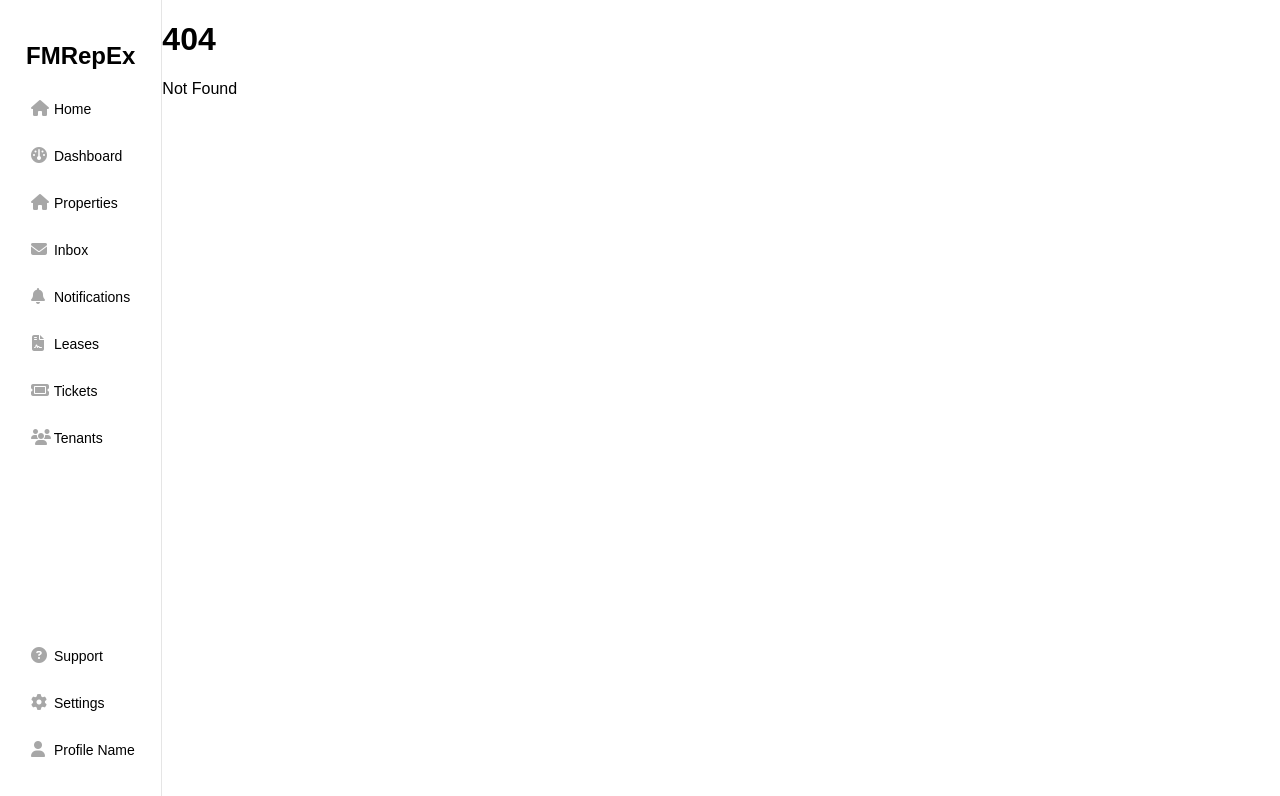
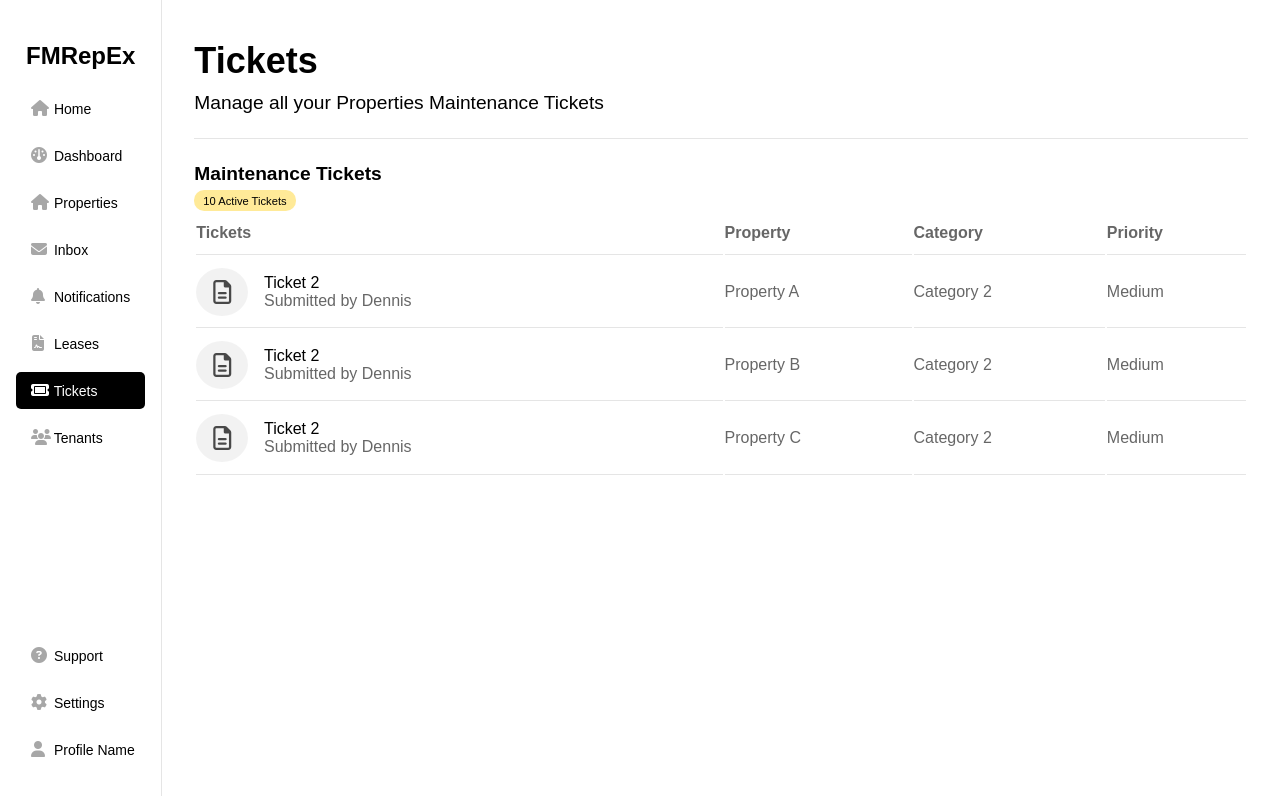
Before and after one commit to lukman155/fmrep-frontend, a SvelteKit app: page /tickets in a window 1280 px wide. Before the commit this address had no page. Shown: the top 796 px of the page. Built offline with nearby package versions, Linux system fonts and the light colour scheme; a web font is replaced by a local one.

Commit message:
Add: Tickets and Properties

```diff
--- a/src/routes/SideMenu.svelte
+++ b/src/routes/SideMenu.svelte
@@ -1,4 +1,11 @@
 <script>
+
+  import { page } from '$app/stores'
+  import { onMount } from 'svelte';
+
+  $: currentRoute = $page.route.id;
+
+
 
   let menuItems = [
     { text: 'Home', link: '', icon: 'fa-home' },
@@ -18,7 +25,7 @@
     <a class="menu-item logo" href='/'>FMRepEx</a>
 
     {#each menuItems as item (item.text)}
-      <a class="menu-item {item.link}" href='/{item.link}'><i class="fa {item.icon}"></i> {item.text}</a>
+      <a class="menu-item {item.link} {currentRoute == '/'+item.link? 'active': ''}" href='/{item.link}'><i class="fa {item.icon}"></i> {item.text}</a>
     {/each}
   </div>
   <div class="bottom links">
@@ -29,6 +36,12 @@
 </nav>
 
 <style>
+
+  .active, .active > .fa {
+    background-color: black;
+    color: white;
+    border-radius: 5px;
+  }
   /* Add your CSS styling for the side menu here */
   .side-menu {
     display: flex;
--- /dev/null
+++ b/src/routes/properties/+page.svelte
@@ -0,0 +1,142 @@
+
+
+
+<section>
+  <div class="title">
+    <h1>Properties</h1>
+    <p>Manage all your Properties</p>
+  </div>
+
+  <h2>Properties</h2>
+  <p class="badge">12 Properties Listed</p>
+
+
+  <table>
+      <thead>
+          <tr>
+            <th>Property</th>
+              <th>Tenant</th>
+              <th>Building Type</th>
+              <th>Lease Term</th>
+          </tr>
+      </thead>
+      <tbody>
+        <tr>
+          <td class="t-text">
+            <div class="img-con">
+              <img src="pics/house.jpg" alt="prop-image">
+            </div>
+            <p class="ticket-text">Above Apartments<br>
+              <span class="submit-badge">No. 5, Sandscript Avenue</span></p>
+          </td>
+          <td>Mr Dennis</td>
+          <td>2 Bedroom Ensuite</td>
+          <td>1 Year</td>
+      </tr>
+
+      </tbody>
+  </table>
+
+</section>
+
+
+<style>
+    .img-con {
+    width: 100px;
+    height: auto;
+
+  }
+
+  img {
+    width: 100%;
+    height: 100%;
+    object-fit: cover;
+    border-radius: 5%;
+  }
+
+  .t-text {
+    display: flex;
+    gap: 1em;
+    align-items: center;
+  }
+
+  .t-text > p {
+    font-size: 1em;
+    margin: 0;
+    font-weight: 500;
+    color: rgb(0, 0, 0);
+
+  }
+
+  p > span, td, th {
+    color: rgba(0, 0, 0, 0.601);
+  }
+
+
+  table {
+    width: 100%;
+    text-align: left;
+    min-width: 800px;
+  }
+
+  td, th {
+
+    position: relative;
+    padding: .7em 0;
+    border-bottom: 1px solid rgba(0,0,0,.1);
+  }
+
+  section {
+    padding: 1em 2em;
+  }
+
+  .badge {
+    width: fit-content;
+    border-radius: 10px;
+    padding: .4em .8em;
+    background-color: rgba(255, 204, 0, 0.404);
+    font-size: .7em;
+  }
+
+  h1, h2, p {
+    margin: 0;
+  }
+
+  h2 {
+    font-size: 1.2em;
+    font-weight: 600;
+  }
+
+  p {
+    font-size: .8em;
+    margin: .5em 0 0 0;
+
+  }
+
+  .title {
+    font-size: 1.5em;
+    text-align: center;
+    padding: 1em 0;
+    border-bottom: 1px solid rgba(0,0,0,.1);
+    margin-bottom: 1em;
+    text-align: left;
+  }
+  .row {
+    display: flex;
+
+  }
+
+
+
+  .column {
+    flex: 1;
+    display: flex;
+    flex-direction: column;
+    padding: 0 2em;
+    height: 1000px;
+  }
+
+  .v-line {
+    border-right: 1px solid rgba(0, 0, 0, 0.1) ;
+  }
+</style>
--- /dev/null
+++ b/src/routes/tickets/+page.svelte
@@ -0,0 +1,154 @@
+
+
+
+<section>
+  <div class="title">
+    <h1>Tickets</h1>
+    <p>Manage all your Properties Maintenance Tickets</p>
+  </div>
+
+  <h2>Maintenance Tickets</h2>
+  <p class="badge">10 Active Tickets</p>
+
+
+  <table>
+      <thead>
+          <tr>
+              <th>Tickets</th>
+              <th>Property</th>
+              <th>Category</th>
+              <th>Priority</th>
+          </tr>
+      </thead>
+      <tbody>
+        <tr>
+          <td class="t-text">
+            <i class="fa-regular fa-file-lines"></i>
+            <p class="ticket-text">Ticket 2<br>
+              <span class="submit-badge">Submitted by Dennis</span></p>
+          </td>
+          <td>Property A</td>
+          <td>Category 2</td>
+          <td>Medium</td>
+      </tr>
+      <tr>
+        <td class="t-text">
+          <i class="fa-regular fa-file-lines"></i>
+          <p class="ticket-text">Ticket 2<br>
+            <span class="submit-badge">Submitted by Dennis</span></p>
+        </td>
+        <td>Property B</td>
+        <td>Category 2</td>
+        <td>Medium</td>
+    </tr>
+    <tr>
+      <td class="t-text">
+        <i class="fa-regular fa-file-lines"></i>
+        <p class="ticket-text">Ticket 2<br>
+          <span class="submit-badge">Submitted by Dennis</span></p>
+      </td>
+      <td>Property C</td>
+      <td>Category 2</td>
+      <td>Medium</td>
+  </tr>
+
+      </tbody>
+  </table>
+
+</section>
+
+
+<style>
+  .t-text {
+    display: flex;
+    gap: 1em;
+    align-items: center;
+  }
+
+  .t-text > p {
+    font-size: 1em;
+    margin: 0;
+    font-weight: 500;
+    color: rgb(0, 0, 0);
+
+  }
+
+  p > span, td, th {
+    color: rgba(0, 0, 0, 0.601);
+  }
+
+  .fa-regular {
+    background-color: rgba(0, 0, 0, 0.05);
+    padding: .5em .7em;
+    border-radius: 50%;
+    color: rgba(0, 0, 0, 0.7);
+    font-size: 1.5em;
+  }
+
+  table {
+    width: 100%;
+    text-align: left;
+
+  }
+
+  td, th {
+
+    position: relative;
+    padding: .7em 0;
+    border-bottom: 1px solid rgba(0,0,0,.1);
+  }
+
+  section {
+    padding: 1em 2em;
+  }
+
+  .badge {
+    width: fit-content;
+    border-radius: 10px;
+    padding: .4em .8em;
+    background-color: rgba(255, 204, 0, 0.404);
+    font-size: .7em;
+  }
+
+  h1, h2, p {
+    margin: 0;
+  }
+
+  h2 {
+    font-size: 1.2em;
+    font-weight: 600;
+  }
+
+  p {
+    font-size: .8em;
+    margin: .5em 0 0 0;
+
+  }
+
+  .title {
+    font-size: 1.5em;
+    text-align: center;
+    padding: 1em 0;
+    border-bottom: 1px solid rgba(0,0,0,.1);
+    margin-bottom: 1em;
+    text-align: left;
+  }
+  .row {
+    display: flex;
+
+  }
+
+
+
+  .column {
+    flex: 1;
+    display: flex;
+    flex-direction: column;
+    padding: 0 2em;
+    height: 1000px;
+  }
+
+  .v-line {
+    border-right: 1px solid rgba(0, 0, 0, 0.1) ;
+  }
+</style>
```
